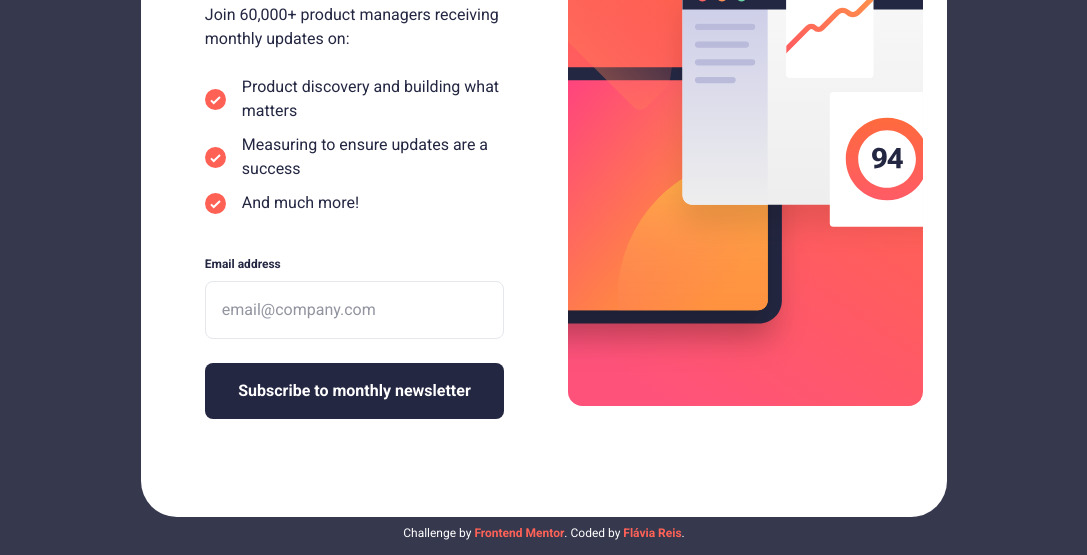
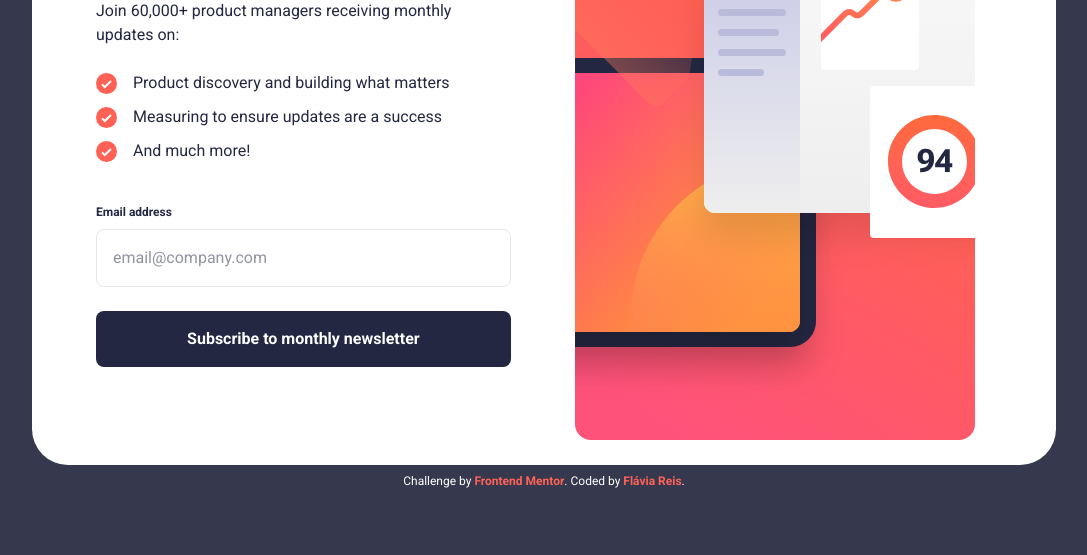
Before and after one commit to flaviare1s/newsletter-sign-up-with-success-message, a website: page src/index.html in a window 1280 px wide. Shown: the part 245-800 px from the top of the page, without its empty margins (96-1183 px from the left). Drawn offline with Linux system fonts and the light colour scheme.

Commit message:
Adjusting the responsiveness

```diff
--- a/src/index.html
+++ b/src/index.html
@@ -19,7 +19,7 @@
 
   <!-- Sign-up form start -->
 
-  <section id="sec1" class="bg-white w-full md:w-[95%] lg:w-[63%] flex flex-col md:flex-row-reverse items-center justify-between p-0 md:rounded-[36px]">
+  <section id="sec1" class="bg-white w-full md:w-[95%] md-lg:w-[85%] lg:w-[80%] xlg:w-[55%] flex flex-col md:flex-row-reverse items-center justify-between p-0 md:rounded-[36px]">
     <div class="w-full sm:w-[47%] md:pr-6">
       <img class="md:hidden w-full" src="../assets/images/illustration-sign-up-mobile.svg" alt="Illustration Sign Up">
       <img class="hidden md:block h-full w-auto py-6 object-contain" src="../assets/images/illustration-sign-up-desktop.svg" alt="Illustration Sign Up">
--- a/tailwind.config.js
+++ b/tailwind.config.js
@@ -16,6 +16,10 @@ module.exports = {
         dark_navy: '#242742',
         rosa: '#FF527B'
       },
+      screens: {
+        'md-lg': {'min': '541px', 'max': '1023px'},
+        'xlg': {'min': '1439px'}
+      },
     },
   },
   plugins: [],
```
Also changed, not shown: src/output.css, src/style.css (line endings or trailing spaces).
